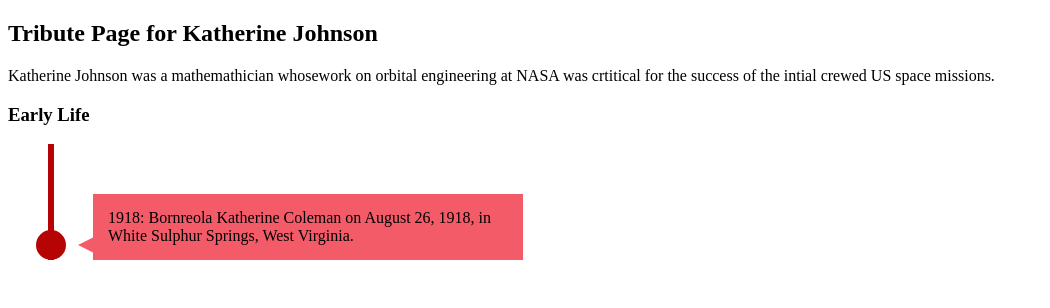
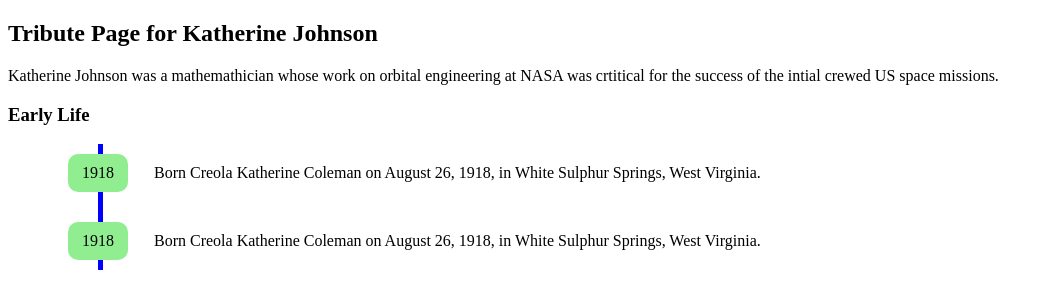
Before and after one commit to srithasriram30/tribute, a plain HTML site: page index.html in a window 1280 px wide. Shown: the whole page, without its empty margins (0-1050 px from the left). Drawn offline with Linux system fonts and the light colour scheme.

Commit message:
Finalise timeline structure

```diff
--- a/assests/style.css
+++ b/assests/style.css
@@ -1,47 +1,68 @@
-.timeline ul li {
+    ol {
         list-style-type: none;
-    position: relative;
-    width: 6px;
-    padding-top: 50px;
-    background: rgb(182, 4, 4);
     }
 
-.timeline ul li::after {
-    content: '';
-    position: absolute;
-    left: 50%;
-    bottom: 0;
-    transform: translateX(-50%);
-    width: 30px;
-    height: 30px;
-    border-radius: 50%;
-    background: inherit;
-    z-index: 1;
+    li {
+        position: relative;
+        margin: 0;
+        padding-bottom: 1em;
+        padding-left: 20px;
     }
 
-.timeline ul li div {
-    position: relative;
-    bottom: 0;
-    width: 400px;
-    padding: 15px;
-    background: #F45B69;
+    .timeline-line {
+        border-left: 5px solid blue;
+        position: absolute;
+        margin-left: 90px;
+        z-index: -1;
+        height: 100%;
+        min-height: 100%;
     }
 
-.timeline ul li div::before {
-    content: '';
-    position: absolute;
-    bottom: 7px;
-    width: 0;
-    height: 0;
-    border-style: solid;
+    .date,
+    .event {
+        display: inline-block
     }
 
-.timeline ul li div {
-    left: 45px;
+    .date {
+        border-radius: 10px;
+        background-color: lightgreen;
+        width: 60px;
+        text-align: center;
+        padding-top: 10px;
+        padding-bottom: 10px;
+        flex: 0 0 auto;
+        margin: 10px 10px 10px 20px;
     }
 
-.timeline ul li div::before {
-    left: -15px;
-    border-width: 8px 16px 8px 0;
-    border-color: transparent #F45B69 transparent transparent;
+    .event {
+        padding: 1em;
     }
+
+    .timeline-event {
+        margin: 10px 0;
+        margin-left: 20px;
+        padding-left: 20px;
+        z-index: 0;
+        list-style: none;
+        padding: 0;
+        border-radius: 50px;
+        transition: all 1s;
+        /*Flex for the win*/
+        display: flex;
+        align-items: center;
+    }
+
+    .date,
+    .event {
+        display: inline-block;
+    }
+
+    .timeline-events {
+        margin: 0 0 0 20px;
+        padding: 0;
+        list-style: none;
+    }
+
+    .timeline {
+        position: relative;
+    }
--- a/index.html
+++ b/index.html
@@ -11,22 +11,42 @@
     <h2>Tribute Page for Katherine Johnson</h2>
 
     <p>
-        Katherine Johnson was a mathemathician whosework on orbital engineering at NASA was crtitical for the success of the intial crewed US space missions.
+        Katherine Johnson was a mathemathician whose work on orbital engineering at NASA was crtitical for the success of the intial crewed US space missions.
     </p>
 
     <h3>Early Life</h3>
 
-    <section class="timeline">
-        <ul>
-            <li>
-                <div>
-                    <time>1918: </time> Bornreola Katherine Coleman on August 26, 1918, in White Sulphur Springs, West Virginia.
+    <div class="timeline">
+        <div class="timeline-line">
+
+        </div>
+
+        <ol class="timeline-events">
+            <li class=" timeline-event">
+
+                <div class="date ">
+                    1918
                 </div>
+                <div class="event ">
+                    Born Creola Katherine Coleman on August 26, 1918, in White Sulphur Springs, West Virginia.
+                </div>
+
             </li>
+            <li class="timeline-event">
 
 
-        </ul>
-    </section>
+                <div class="date ">
+                    1918
+                </div>
+                <div class="event ">
+                    Born Creola Katherine Coleman on August 26, 1918, in White Sulphur Springs, West Virginia.
+                </div>
+
+            </li>
+        </ol>
+    </div>
+
+
 
 </body>
 
```
Lines whose indentation alone changed are shown as unchanged.
